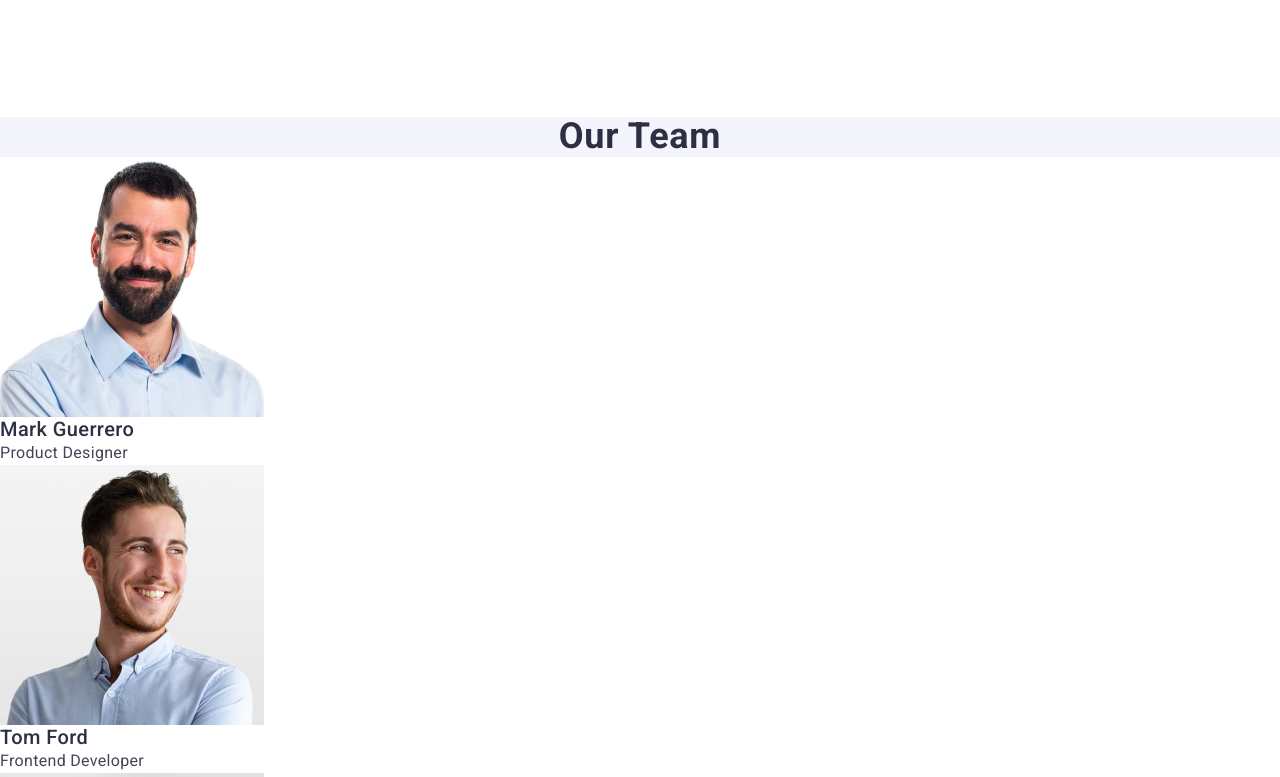
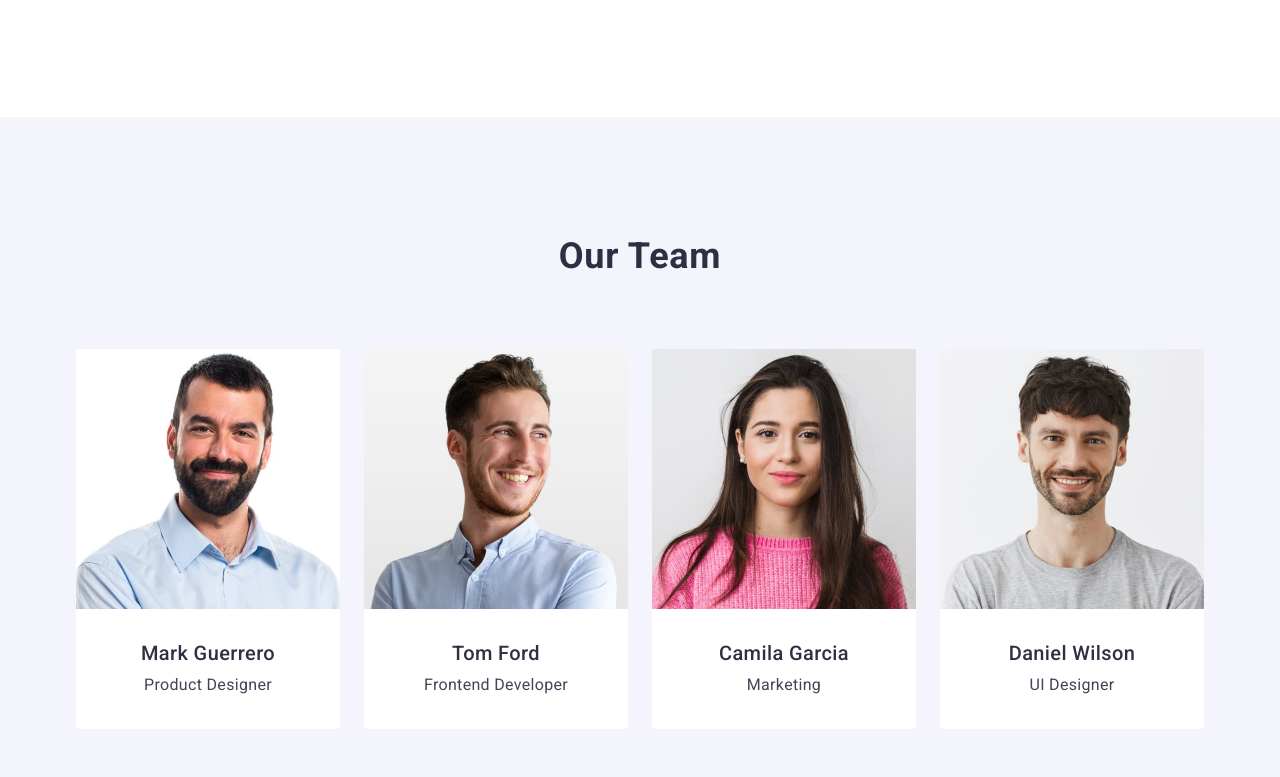
Before and after one commit to k-zozulia/goit-markup-hw-03, a plain HTML site: page index.html in a window 1280 px wide. Shown: the part 924-1701 px from the top of the page. Drawn offline with nearby package versions, Linux system fonts and the light colour scheme.

Commit message:
Changed team section

```diff
--- a/css/styles.css
+++ b/css/styles.css
@@ -172,7 +172,7 @@ img {
 }
 
 .feature-item {
-  width: calc((100% - 72px) / 4);
+  flex-basis: calc((100% - 3 * 24px) / 4)
 }
 
 .features-list .feature-item {
@@ -188,9 +188,14 @@ img {
 
 .team {
   background-color: #f4f4fd;
+  padding: 120px 0;
 }
 
-.team-title,
+.team-list {
+  display: flex;
+  gap: 24px;
+}
+
 .portfolio-main-title {
   font-weight: 700;
   font-size: 36px;
@@ -200,8 +205,33 @@ img {
   text-transform: capitalize;
 }
 
+.team-title {
+  font-weight: 700;
+  font-size: 36px;
+  line-height: 1.11;
+  color: #2e2f42;
+  text-align: center;
+  text-transform: capitalize;
+  margin-bottom: 72px;
+}
+
 .team-member {
+  flex-basis: calc((100% - 3 * 24px) / 4);
+  border-radius: 0px 0px 4px 4px;
   background-color: #ffffff;
+}
+
+.team-list .team-member:last-child {
+  margin-right: 0;
+}
+
+.member-text {
+  padding: 32px 0;
+  text-align: center;
+}
+
+.team-member-name {
+  margin-bottom: 8px;
 }
 
 .footer {
--- a/index.html
+++ b/index.html
@@ -102,6 +102,7 @@
       </section>
 
       <section class="team section">
+        <div class="container">
           <h2 class="team-title">Our Team</h2>
           <ul class="team-list">
             <li class="team-member">
@@ -153,6 +154,7 @@
               </div>
             </li>
           </ul>
+        </div>
       </section>
 
       <section class="portfolio section">
```
Lines whose indentation alone changed are shown as unchanged.
